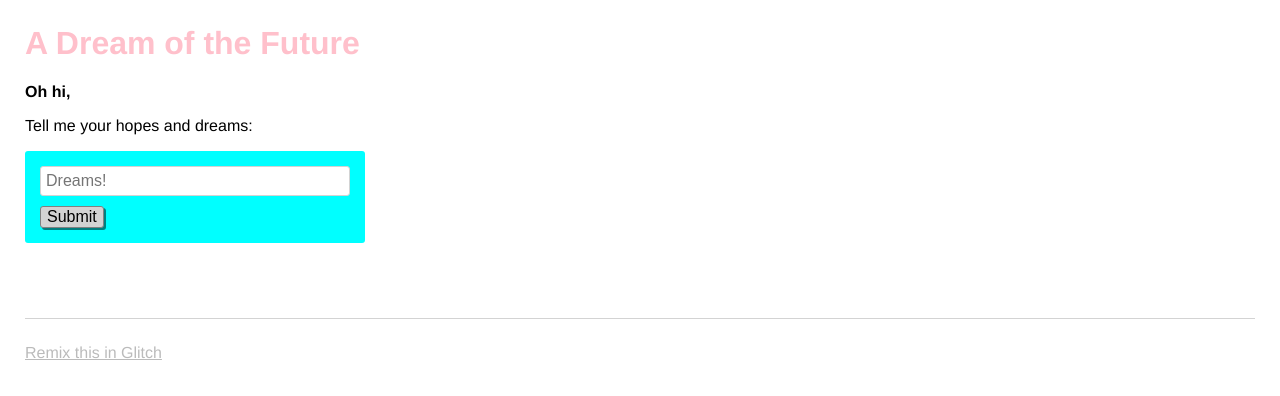
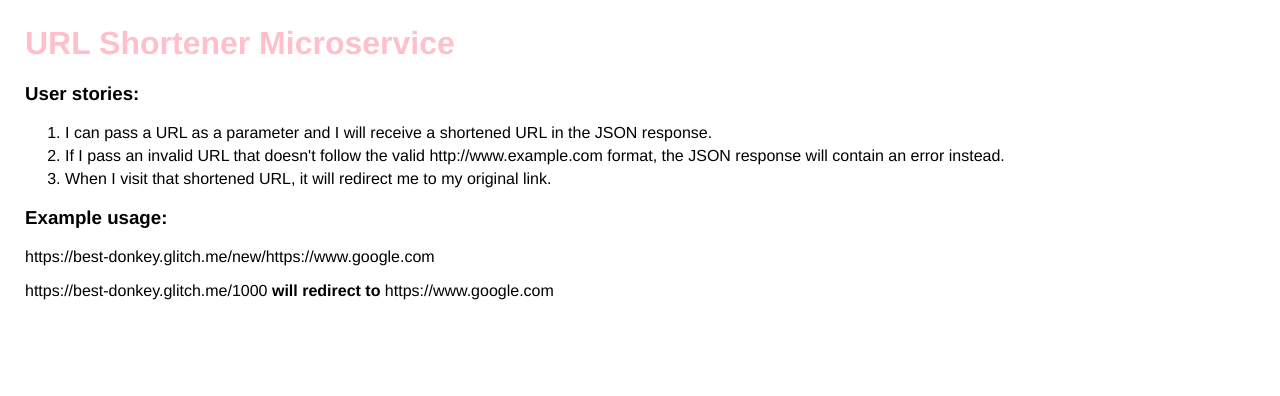
Before and after one commit to RISSOULI-Mohammed/url-shortner, a website: page views/index.html in a window 1280 px wide. Drawn offline with nearby package versions, Linux system fonts and the light colour scheme; no server answers.

Commit message:
🛎🎲 Checkpoint server.js:667310/58 views/index.html:667310/176 public/style.css:667310/89

```diff
--- a/views/index.html
+++ b/views/index.html
@@ -1,54 +1,29 @@
-<!-- This is a static file -->
-<!-- served from your routes in server.js -->
-
-<!-- You might want to try something fancier: -->
-<!-- html/nunjucks docs: https://mozilla.github.io/nunjucks/ -->
-<!-- pug: https://pugjs.org/ -->
-<!-- haml: http://haml.info/ -->
-<!-- hbs(handlebars): http://handlebarsjs.com/ -->
-
 <!DOCTYPE html>
 <html>
-  <head>
-    <title>Welcome to Glitch!</title>
-    <meta name="description" content="A cool thing made with Glitch">
-    <link id="favicon" rel="icon" href="https://glitch.com/edit/favicon-app.ico" type="image/x-icon">
-    <meta charset="utf-8">
-    <meta http-equiv="X-UA-Compatible" content="IE=edge">
-    <meta name="viewport" content="width=device-width, initial-scale=1">
-    <link rel="stylesheet" href="/style.css">
-  </head>
-  <body>
-    <header>
-      <h1>
-        A Dream of the Future
-      </h1>
-    </header>
 
-    <main>
-      <p class="bold">Oh hi,</p>
-      <p>Tell me your hopes and dreams:</p>
-      <form>
-        <input type="text" maxlength="100" placeholder="Dreams!">
-        <button type="submit">Submit</button>
-      </form>
-      <section class="dreams">
-        <ul id="dreams">
-        </ul>
-      </section>
-    </main>
+   <head>
+      <title>URL Shortener Microservice</title>
+      <link href="https://fonts.googleapis.com/css?family=Roboto" rel="stylesheet" type="text/css">
+      <link href="/public/style.css" rel="stylesheet" type="text/css">
+   </head>
 
-    <footer>
-      <a href="https://glitch.com">
-        Remix this in Glitch
-      </a>
-    </footer>
+   <body>
+      <div class="container">
+         <h1>URL Shortener Microservice</h1>
+         <h3>User stories:</h3>
+        <ol>
+          <li>I can pass a URL as a parameter and I will receive a shortened URL in the JSON response.</li>
+          <li>If I pass an invalid URL that doesn't follow the valid http://www.example.com format, the JSON response will contain an error instead.</li>
+          <li>When I visit that shortened URL, it will redirect me to my original link.</li>
+        </ol>
+        <h3>Example usage:</h3>
+        <p>
+          https://best-donkey.glitch.me/new/https://www.google.com
+        </p>
+        <p>
+          https://best-donkey.glitch.me/1000 <b>will redirect to</b> https://www.google.com
+        </p>
+      </div>
+   </body>
 
-    <!-- Your web-app is https, so your scripts need to be too -->
-    <script src="https://code.jquery.com/jquery-2.2.1.min.js"
-            integrity="sha256-gvQgAFzTH6trSrAWoH1iPo9Xc96QxSZ3feW6kem+O00="
-            crossorigin="anonymous"></script>
-    <script src="/client.js"></script>
-
-  </body>
 </html>
```
Also changed, not shown: server.js (+1 -16 lines).
